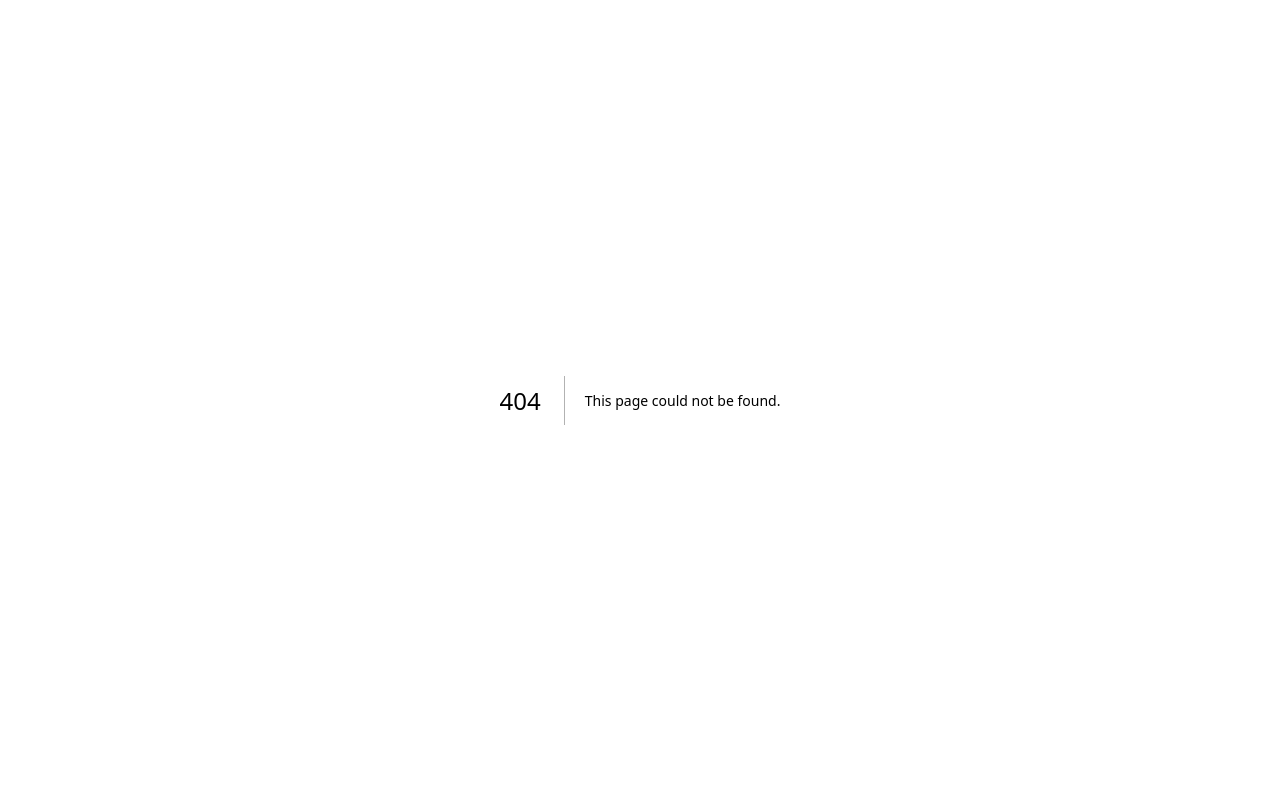
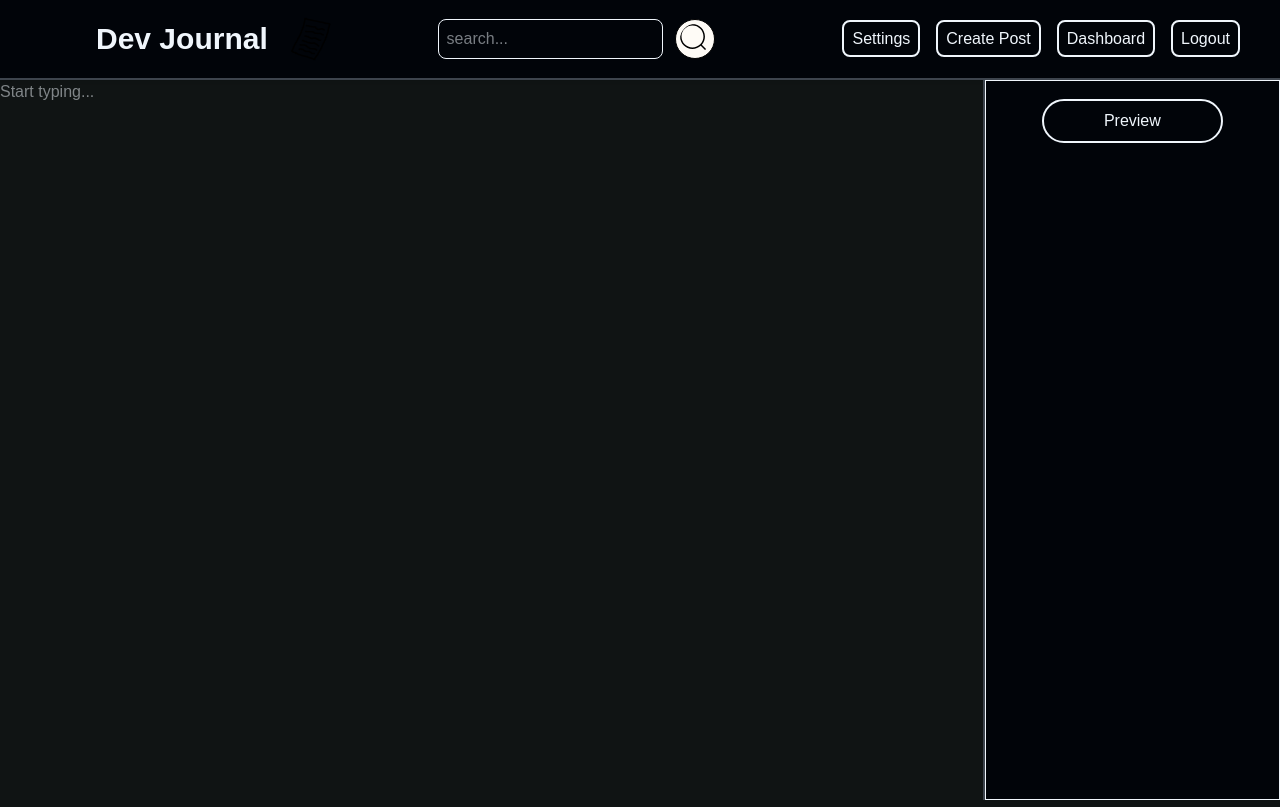
Before and after one commit to grixami/dev-journal, a Next.js app: page /dashboard/createpost in a window 1280 px wide. Before the commit this address had no page. Built offline with nearby package versions, Linux system fonts and the light colour scheme.

Commit message:
ui fixes and /dashboard/cratepost
- cleaned the ui
- created some of /createpost

```diff
--- /dev/null
+++ b/src/app/dashboard/createpost/page.js
@@ -0,0 +1,45 @@
+import Head from "next/head"
+import LoginNav from "@/components/loginnav"
+
+export default function CreatePost() {
+    return(
+        <>
+            <Head>
+                <title>dev-journal</title>
+                <meta name="description" content="A Blogging Site For Devs" />
+                <meta name="viewport" content="width=device-width, initial-scale=1" />
+            </Head>
+            <div>
+                <LoginNav/>
+                <div className="flex scrollbar">
+                    <label htmlFor="my-editor" className="block w-full h-[90vh] border-r-2 border-[#3d444d]">
+                        <textarea
+                            name="my-editor"
+                            className="w-full h-full resize-none outline-none scrollbar scrollbar-thumb-white"
+                            placeholder="Start typing..."
+                        />
+                    </label>
+                    <div className="w-[30%] bg-[#010409]">
+                        <div className="border h-full">
+                            <div className="flex items-center justify-center">
+                                <div className="my-[6%] relative transition-transform duration-300 ease-in-out hover:scale-105 group">
+                                    <div className="absolute inset-0 opacity-0 rounded-3xl blur group-hover:opacity-100 group-hover:bg-amber-50">
+
+                                    </div>
+
+                                    <button className="relative bg-[#010409] rounded-3xl px-15 py-2 border-2 group-hover:cursor-pointer">
+                                        <p>Preview</p>
+                                    </button>
+                                </div>
+                                <form>
+                                    {/* TODO, the rest of the form and add functionality */}
+                                </form>
+                            </div>
+                        </div>
+                    </div>
+
+                </div>
+            </div>
+        </>
+    )
+}
--- a/src/app/dashboard/editprofile/page.js
+++ b/src/app/dashboard/editprofile/page.js
@@ -6,6 +6,7 @@ import { cookieExists, getCookie } from "@/utils/cookies";
 import Head from "next/head";
 import LoginNav from "@/components/loginnav";
 import { useRouter } from "next/navigation";
+import TransparrentLoadingGif from "@/components/gif/transparrentloadinggif";
 
 export default function Dashboard() {
     const router = useRouter()
@@ -18,6 +19,8 @@ export default function Dashboard() {
     const usernameRef = useRef();
     const bioRef = useRef();
     const [bioText, setBioText] = useState("");
+
+    const[submitted, setSubmitted] = useState(false)
 
     useEffect(() => {
         const fetchUser = async () => {
@@ -72,6 +75,7 @@ export default function Dashboard() {
     };
 
     let handleSubmit = async (e) => {
+        setSubmitted(true)
         const username = usernameRef.current.value;
         const bio = bioRef.current.value;
 
@@ -95,6 +99,7 @@ export default function Dashboard() {
         setErrorBox(true)
         const data = await resp.json()
         setErrorMsg(data.message)
+        setSubmitted(false)
     }
     return (
         <>
@@ -171,9 +176,16 @@ export default function Dashboard() {
                         </div>
                     )}
                     <div className="mt-5">
-                        <button id="submit" className="bg-[#3d444d] px-15 py-1 rounded-xl outline hover:bg-[#2c3036]"
-                        onClick={handleSubmit}
-                        >Submit</button>
+
+                        {submitted ? (
+                            <TransparrentLoadingGif className="mx-auto block"/>
+
+                        ) : (
+                            <button id="submit" className="bg-[#3d444d] px-15 py-1 rounded-xl outline hover:bg-[#2c3036]"
+                            onClick={handleSubmit}
+                            >Submit</button>
+
+                        )}
                     </div>
                 </div>
             </div>
--- a/src/app/page.js
+++ b/src/app/page.js
@@ -37,7 +37,7 @@ export default function Home() {
           <div className="flex items-center">
             <h1 className="text-6xl mb-3">Dev Journal</h1>
             <Image
-              className="ml-3 bg-black rounded-full cursor-pointer"
+              className="ml-3 bg-black rounded-full transition-transform duration-300 hover:scale-110 hover:-rotate-10 cursor-pointer"
               src="/assets/img/github-mark-white.png"
               alt="github logo"
               width={60}
--- a/src/app/search/page.js
+++ b/src/app/search/page.js
@@ -5,14 +5,21 @@ import Head from "next/head";
 import SearchUserProfile from "@/components/searchuserprofile"
 import { useState, useEffect, Suspense } from "react";
 import { useSearchParams } from "next/navigation";
+import TransparrentLoadingGif from "@/components/gif/transparrentloadinggif";
 
 function Search() {
     const [userData, setUserData] = useState(null);
     const [isLoading, setIsLoading] = useState(true);
+    const [noQuery, setNoQuery] = useState(false)
     const searchParams = useSearchParams()
     const query = searchParams.get("query")
 
     useEffect(() => {
+        if(query == "") {
+            setNoQuery(true)
+            setIsLoading(false)
+            return
+        }
         fetch(`/api/user/getuserlistwithstart?username=${query}&pfp=0`)
             .then(resp => resp.json())
             .then(data => {
@@ -39,10 +46,24 @@ function Search() {
                     </div>
 
                 </div>
-                {isLoading == false && userData == null && (
+                {isLoading == false && userData == null && noQuery == false && (
                     <div className="h-[30vh] flex items-center justify-center ">
                         <div className="flex items-center justify-center bg-[#35383d] p-10 rounded-4xl w-[50%]">
                             <p className="text-7xl break-words whitespace-normal max-w-full">No Results found for &quot;{query}&quot;</p>
+                        </div>
+                    </div>
+                )}
+                {noQuery == true && isLoading == false && (
+                    <div className="h-[30vh] flex items-center justify-center ">
+                        <div className="flex items-center justify-center bg-[#35383d] p-10 rounded-4xl w-[50%]">
+                            <p className="text-7xl break-words whitespace-normal max-w-full">Please enter your query in the navbar</p>
+                        </div>
+                    </div>
+                )}
+                {isLoading == true && (
+                    <div className="h-[30vh] flex items-center justify-center ">
+                        <div className="flex items-center justify-center p-10 rounded-4xl w-[50%]">
+                           <TransparrentLoadingGif width={250} height={250}/>
                         </div>
                     </div>
                 )}
```
